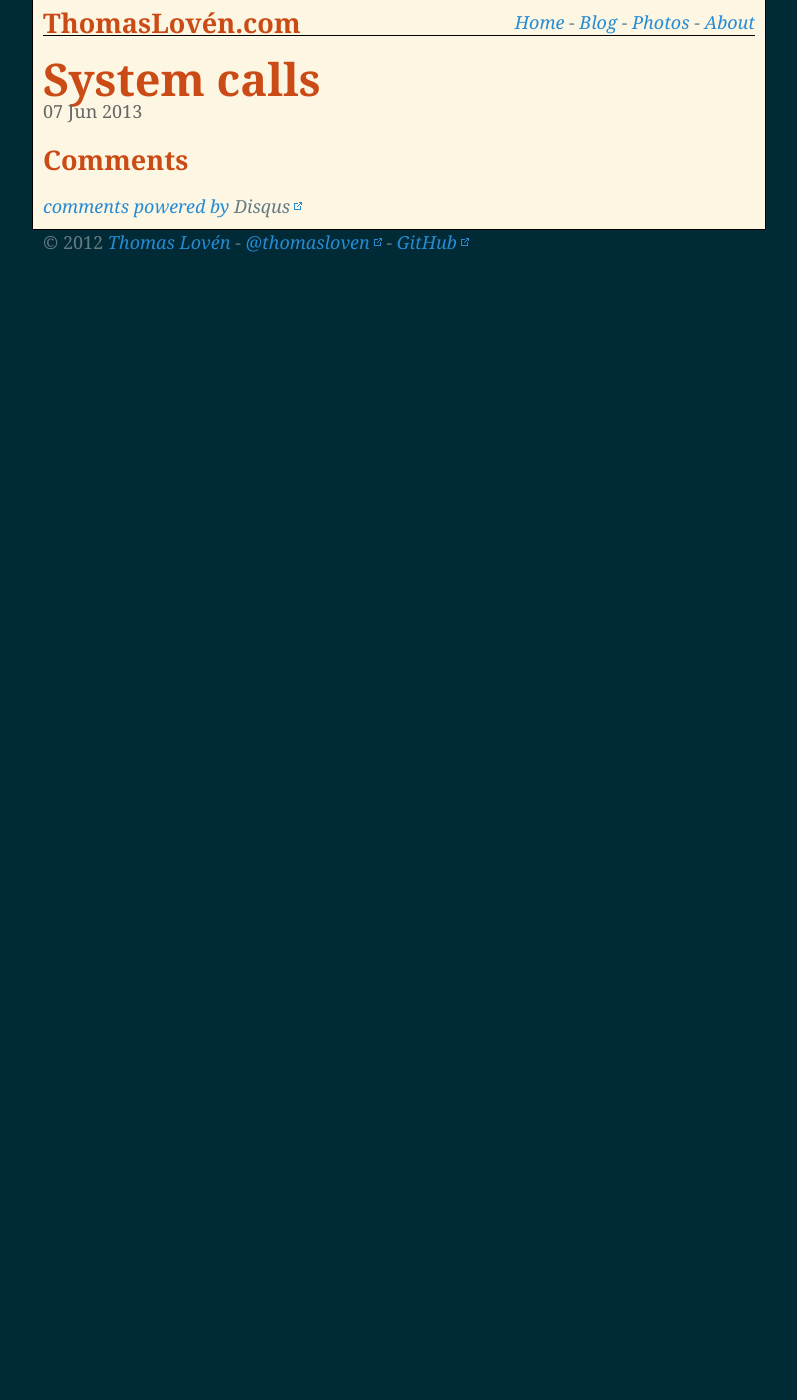
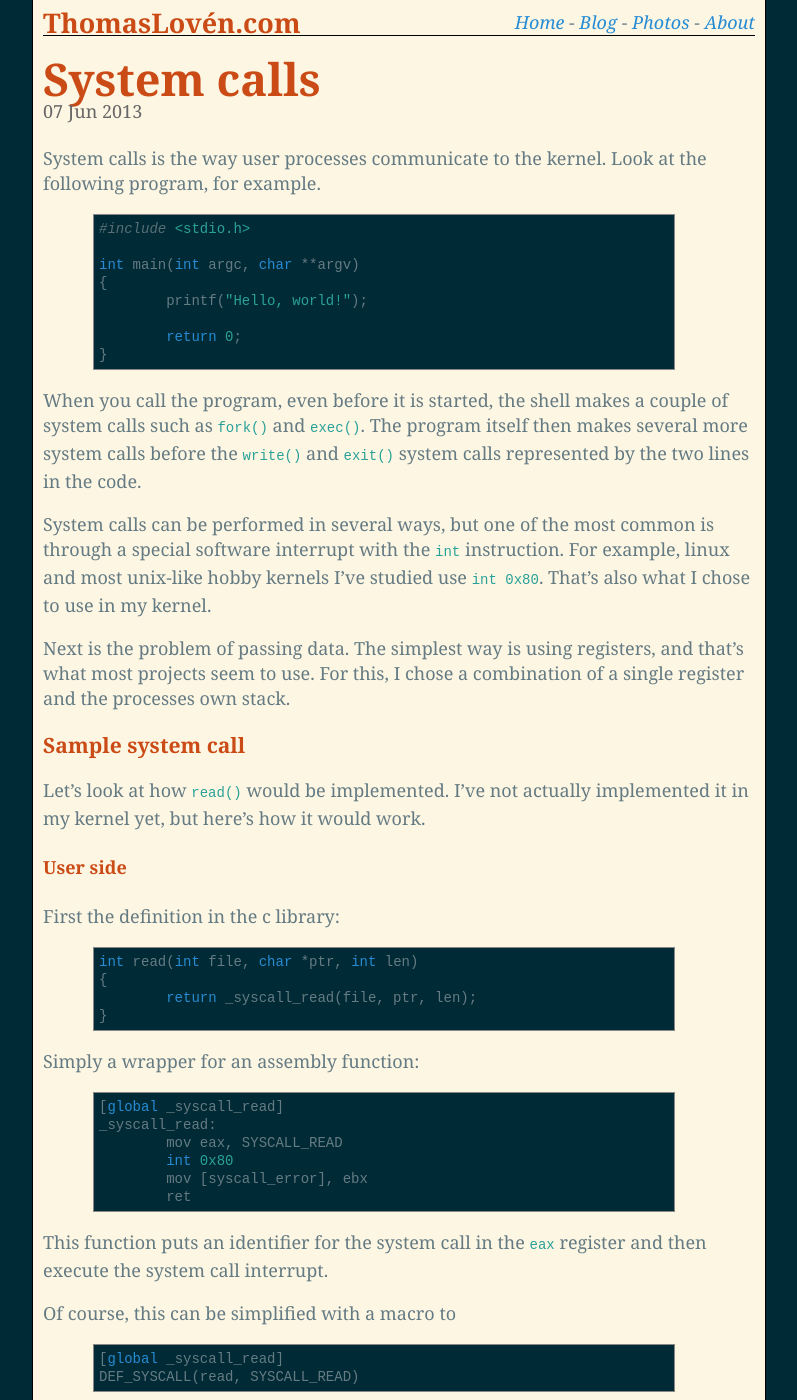
Before and after one commit to thomasloven/website, a Jekyll site: the page built from _posts/2013-06-07-System-Calls.md, in a window 1280 px wide and 1400 px high. Shown: the whole window, without its empty margins (241-1038 px from the left). Built offline with Jekyll 4.4.1, drawn with Linux system fonts in a browser that asks for light colours; nearby versions of some CDN libraries; some web fonts are replaced; Markdown is read by kramdown in place of the engine named in the settings; comment, search, counter and statistics services are not loaded; some of the changed text lies outside the part shown.

Commit message:
Finished post on system calls. (UPLOAD)

```diff
--- a/_posts/2013-06-07-System-Calls.md
+++ b/_posts/2013-06-07-System-Calls.md
@@ -4,3 +4,106 @@ title: System calls
 subtitle: Bend the stack to your will
 categories: osdev
 ---
+
+System calls is the way user processes communicate to the kernel. Look
+at the following program, for example.
+
+	#include <stdio.h>
+
+	int main(int argc, char **argv)
+	{
+		printf("Hello, world!");
+
+		return 0;
+	}
+
+When you call the program, even before it is started, the shell makes a
+couple of system calls such as `fork()` and `exec()`. The program itself
+then makes several more system calls before the `write()` and `exit()`
+system calls represented by the two lines in the code.
+
+System calls can be performed in several ways, but one of the most
+common is through a special software interrupt with the `int`
+instruction. For example, linux and most unix-like hobby kernels I've
+studied use `int 0x80`. That's also what I chose to use in my kernel.
+
+Next is the problem of passing data. The simplest way is using
+registers, and that's what most projects seem to use. For this, I chose
+a combination of a single register and the processes own stack.
+
+###Sample system call
+Let's look at how `read()` would be implemented. I've not actually
+implemented it in my kernel yet, but here's how it would work.
+
+####User side
+First the definition in the c library:
+
+	int read(int file, char *ptr, int len)
+	{
+		return _syscall_read(file, ptr, len);
+	}
+
+Simply a wrapper for an assembly function:
+
+	[global _syscall_read]
+	_syscall_read:
+		mov eax, SYSCALL_READ
+		int 0x80
+		mov [syscall_error], ebx
+		ret
+{: .lang-nasm}
+
+This function puts an identifier for the system call in the `eax`
+register and then execute the system call interrupt.
+
+Of course, this can be simplified with a macro to
+
+	[global _syscall_read]
+	DEF_SYSCALL(read, SYSCALL_READ)
+{: .lang-nasm}
+
+####Kernel side
+
+In the kernel, the system call is caught by the following function:
+
+	registers_t *syscall_handler(registers_t *r)
+	{
+		if(syscall_handlers[r->eax])
+			r = syscall_handlers[r->eax](r);
+		else
+			r->ebx = ERR_NOSYSCALL;
+
+		return r;
+	}
+
+If the system call is registered correctly in the kernel (through the
+macro `KREG_SYSCALL(read, SYSCALL_READ)`), this will pass everything
+onto the following function:
+
+	KDEF_SYSCALL(read, r)
+	{
+		process_stack stack = init_pstack();
+
+		r->eax = kernel_read((int)stack[0], (char *)stack[1], (int)stack[2]);
+
+		return r;
+	}
+
+Then the `kernel_read()` function has the same definition as the library version.
+
+	int kernel_read(int file, char *ptr, int len)
+	{
+		...
+
+The `init_pstack()` macro expands to `(unitptr_t *)(r->useresp + 0x4)`
+and this lets us read the arguments passed to the system call from where
+they are pushed on call.
+
+This works for c compiled with the _cdecl_ calling convention. For other
+languages or calling conventions, the asm functions will have to be
+adjusted.
+
+###Git
+The methods described in this post has been implemented in git commit
+[cea5ec765f](https://github.com/thomasloven/os5/tree/cea5ec765ff683dbcf3
+116006c43a195245d9d6e).
--- a/src/lang-nasm.js
+++ b/src/lang-nasm.js
@@ -37,9 +37,9 @@ PR.registerLangHandler(
          [PR.PR_KEYWORD, /^\[[\w\s]+\]/],
 	 [PR.PR_KEYWORD, /^\%\w+/],
 	 [PR.PR_KEYWORD,
-          /^(?:align|cli|sti|mov|equ|dd|dw|times|or|lgdt|xor|invlpg|add|pusha|push|call|jmp|popa|pop)/],
+          /^\b(align|cli|sti|mov|equ|dd|dw|times|or|lgdt|xor|invlpg|add|pusha|push|call|jmp|popa|pop|int|ret)\b/],
 	 [PR.PR_TYPE,
-          /^(?:eax|ax|ah|al|ebx|bx|bh|bl|ecx|cx|ch|cl|edx|dx|dh|dl|esi|edi|ebp|eip|esp|eflags|cs|ds|es|fs|gs|ss|cr0|cr1|cr2|cr3|cr4)/],
+          /^\b(eax|ax|ah|al|ebx|bx|bh|bl|ecx|cx|ch|cl|edx|dx|dh|dl|esi|edi|ebp|eip|esp|eflags|cs|ds|es|fs|gs|ss|cr0|cr1|cr2|cr3|cr4)\b/],
          [PR.PR_LITERAL, /^0x[0-9A-F]*/],
 	 [PR.PR_LITERAL, /^\d+/]
 
```
Also changed, not shown: _posts/2013-06-06-Even-More-Memory.md (renamed from _posts/2013-06-07-Even-More-Memory.md).
